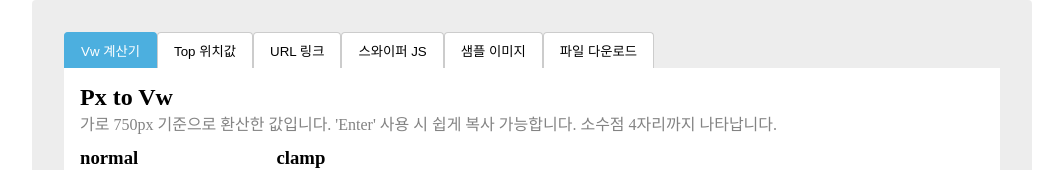
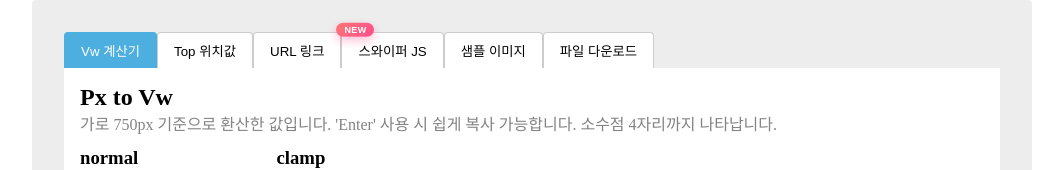
Before and after one commit to sangyeop0529/lotte-publishing-app, a React (Vite) app: page / in a window 1280 px wide. Shown: the top 170 px of the page, without its empty margins (108-1171 px from the left). Built offline with nearby package versions, Linux system fonts and the light colour scheme.

Commit message:
tab new 기능 추가

```diff
--- a/package.json
+++ b/package.json
@@ -19,6 +19,7 @@
     "@types/react": "^19.1.16",
     "@types/react-dom": "^19.1.9",
     "@vitejs/plugin-react": "^5.0.4",
+    "baseline-browser-mapping": "^2.9.11",
     "eslint": "^9.36.0",
     "eslint-plugin-react-hooks": "^5.2.0",
     "eslint-plugin-react-refresh": "^0.4.22",
--- a/src/App.jsx
+++ b/src/App.jsx
@@ -11,7 +11,7 @@ const tabs = [
   { key: "calculate", label: "Vw 계산기", component: <Calculate /> },
   { key: "position", label: "Top 위치값", component: <Calposition /> },
   { key: "url", label: "URL 링크", component: <UrlLink /> },
-  { key: "class", label: "스와이퍼 JS", component: <ClassJs /> }, // code 추가
+  { key: "class", label: "스와이퍼 JS", new: true, component: <ClassJs /> }, // code 추가
   { key: "img", label: "샘플 이미지", component: <SampleImg /> },
   { key: "file", label: "파일 다운로드", component: <FileDownload /> },
 ];
@@ -29,7 +29,9 @@ function App() {
             <button
               key={tab.key}
               onClick={() => setActiveTab(tab.key)}
-              className={activeTab === tab.key ? "active" : ""}
+              className={[activeTab === tab.key && "active", tab.new && "new"]
+                .filter(Boolean)
+                .join(" ")}
             >
               {tab.label}
             </button>
--- a/src/index.css
+++ b/src/index.css
@@ -26,7 +26,8 @@ input {
 }
 .tab-menu {
   white-space: nowrap;
-  overflow-x: auto;
+  /* overflow-x: auto; */
+  perspective: 600px;
 }
 .tab-menu button {
   padding: 0.5rem 1rem;
@@ -42,6 +43,47 @@ input {
   color: #fff;
 }
 
+.tab-menu .new {
+  position: relative;
+}
+
+.tab-menu .new::before {
+  content: "NEW";
+  position: absolute;
+  top: -10px;
+  left: -6px;
+
+  padding: 2px 8px;
+  font-size: 9px;
+  font-weight: 700;
+  letter-spacing: 0.04em;
+
+  color: #fff;
+  background: linear-gradient(135deg, #ff6a6a, #ff3d81);
+  border-radius: 9999px;
+
+  box-shadow: 0 4px 10px rgba(255, 61, 129, 0.35);
+
+  transform: translateY(0);
+  animation: newBadgePulse 1.8s ease-in-out infinite;
+}
+
+/* 과하지 않은 강조 애니메이션 */
+@keyframes newBadgePulse {
+  0% {
+    transform: translateY(0);
+    opacity: 0.9;
+  }
+  50% {
+    transform: translateY(-3px);
+    opacity: 1;
+  }
+  100% {
+    transform: translateY(0);
+    opacity: 0.9;
+  }
+}
+
 .App .tab-content {
   background-color: #fff;
   padding: 1rem;
```
Also changed, not shown: 1 other file (tests, documents, lock files or other folders).
